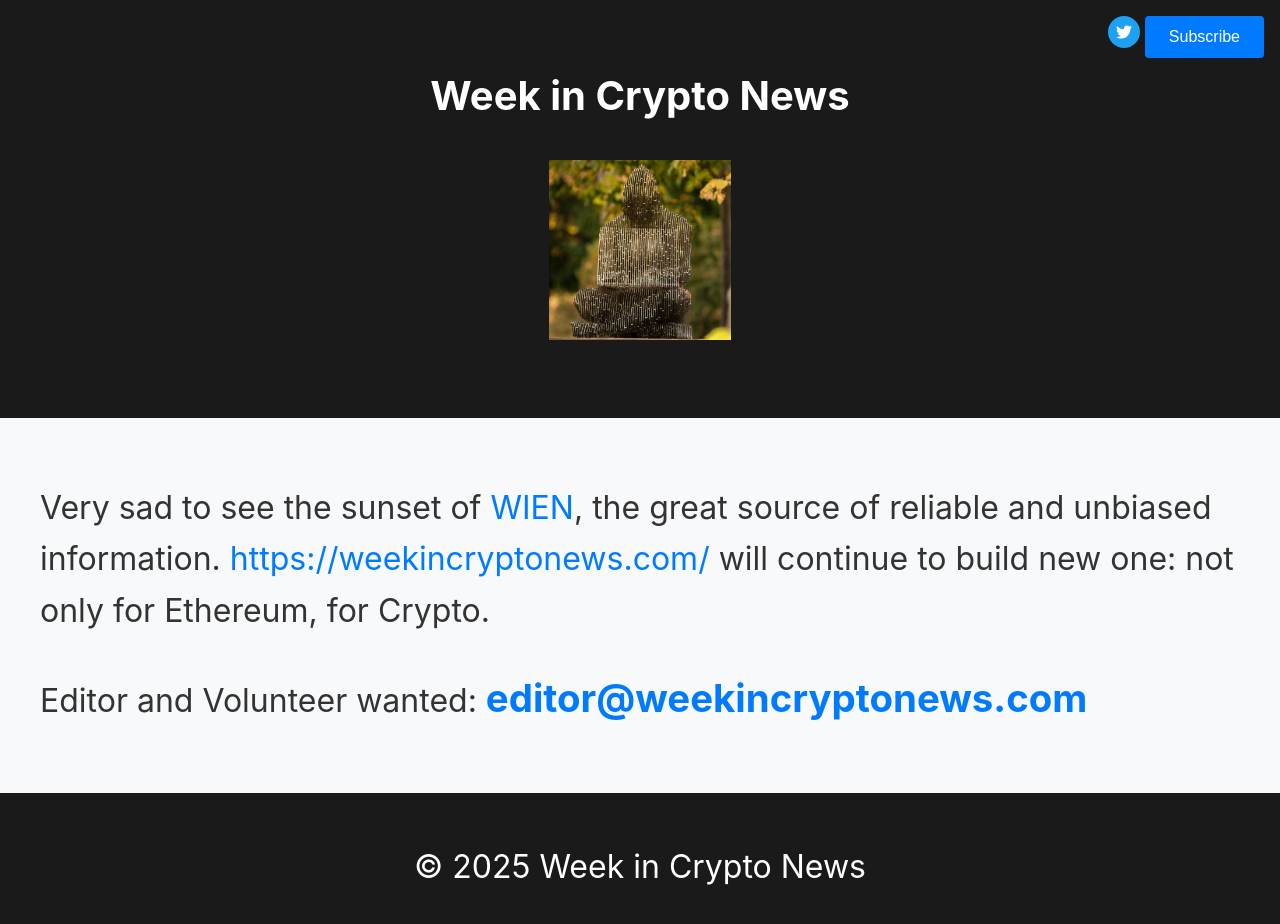
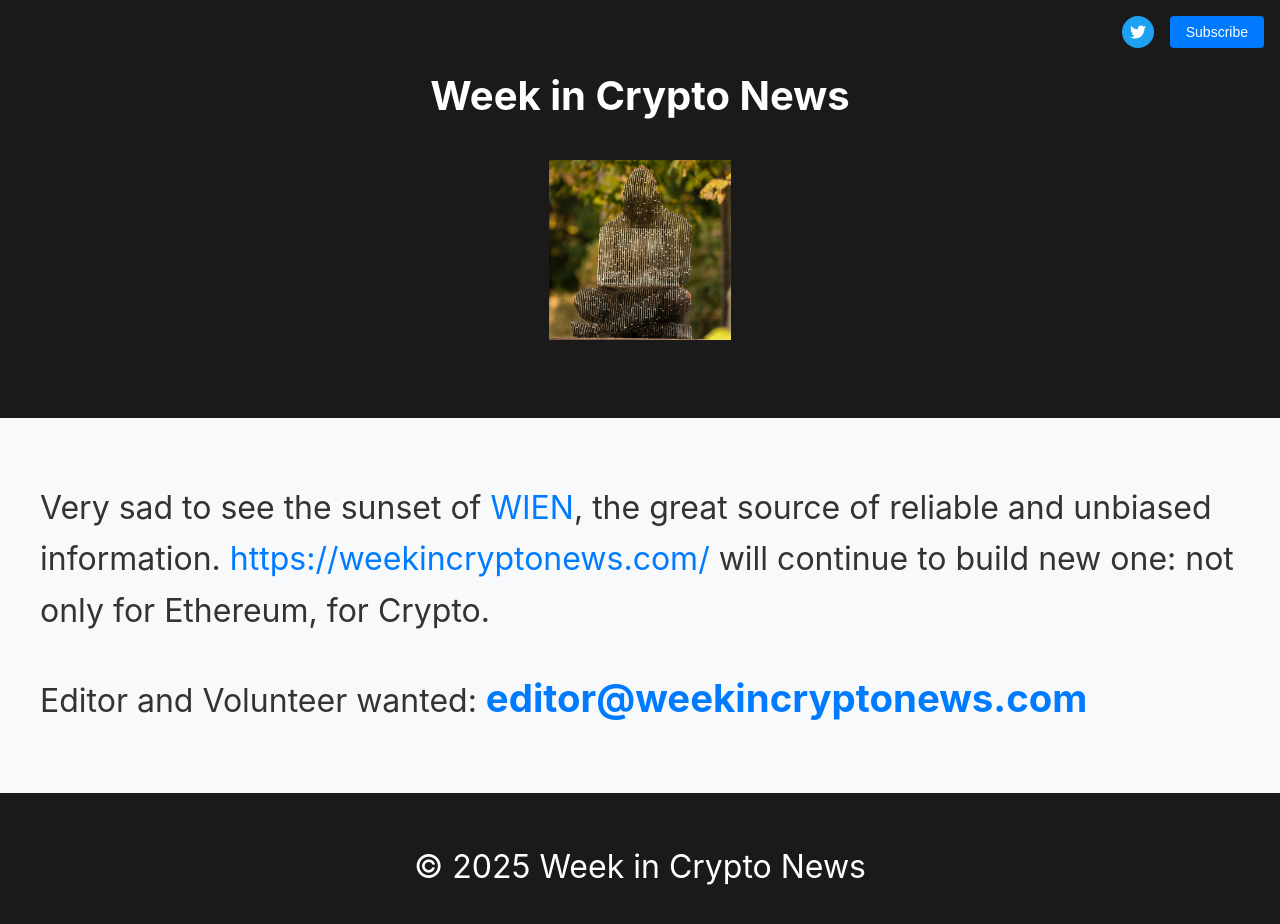
Before and after one commit to weekincryptonews/WICN, a plain HTML site: page index.html in a window 1280 px wide. Drawn offline with Linux system fonts and the light colour scheme.

Commit message:
Add files via upload

```diff
--- a/index.html
+++ b/index.html
@@ -13,12 +13,14 @@
             <a href="https://weekincryptonews.com" class="header-image-container">
                 <img src="crypto-news.jpg" alt="Crypto News" class="header-image">
             </a>
+            <div class="button-group">
                 <a href="https://x.com/weekcryptonews" class="twitter-btn" target="_blank">
                     <svg xmlns="http://www.w3.org/2000/svg" width="24" height="24" viewBox="0 0 24 24" fill="currentColor">
                         <path d="M24 4.557c-.883.392-1.832.656-2.828.775 1.017-.609 1.798-1.574 2.165-2.724-.951.564-2.005.974-3.127 1.195-.897-.957-2.178-1.555-3.594-1.555-3.179 0-5.515 2.966-4.797 6.045-4.091-.205-7.719-2.165-10.148-5.144-1.29 2.213-.669 5.108 1.523 6.574-.806-.026-1.566-.247-2.229-.616-.054 2.281 1.581 4.415 3.949 4.89-.693.188-1.452.232-2.224.084.626 1.956 2.444 3.379 4.6 3.419-2.07 1.623-4.678 2.348-7.29 2.04 2.179 1.397 4.768 2.212 7.548 2.212 9.142 0 14.307-7.721 13.995-14.646.962-.695 1.797-1.562 2.457-2.549z"/>
                     </svg>
                 </a>
                 <button class="subscribe-btn">Subscribe</button>
+            </div>
         </div>
     </header>
 
--- a/style.css
+++ b/style.css
@@ -33,6 +33,15 @@ header {
     position: relative;
 }
 
+.button-group {
+    display: flex;
+    align-items: center;
+    gap: 1rem;
+    position: absolute;
+    right: 1rem;
+    top: 1rem;
+}
+
 header h1 {
     margin: 0;
     font-size: 2.5rem;
@@ -63,18 +72,21 @@ header h1 {
 }
 
 .subscribe-btn {
-    position: absolute;
-    right: 1rem;
-    top: 1rem;
+    position: static;
+    margin: 0;
+    height: 32px;
+    display: flex;
+    align-items: center;
+    justify-content: center;
+    padding: 0 1rem;
 }
 
 .subscribe-btn {
     background-color: #007bff;
     color: white;
     border: none;
-    padding: 0.75rem 1.5rem;
     border-radius: 4px;
-    font-size: 1rem;
+    font-size: 0.875rem;
     cursor: pointer;
     transition: background-color 0.2s;
 }
@@ -84,9 +96,7 @@ header h1 {
 }
 
 .twitter-btn {
-    position: absolute;
-    right: 140px;
-    top: 1rem;
+    position: static;
     display: inline-flex;
     align-items: center;
     justify-content: center;
@@ -97,6 +107,7 @@ header h1 {
     color: white;
     transition: background-color 0.2s;
     z-index: 1;
+    margin: 0;
 }
 
 .twitter-btn svg {
```
Lines whose indentation alone changed are shown as unchanged.
